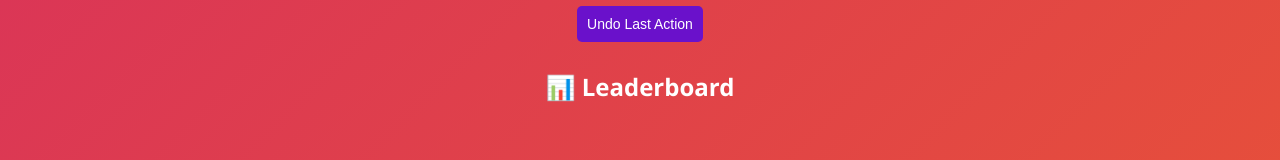
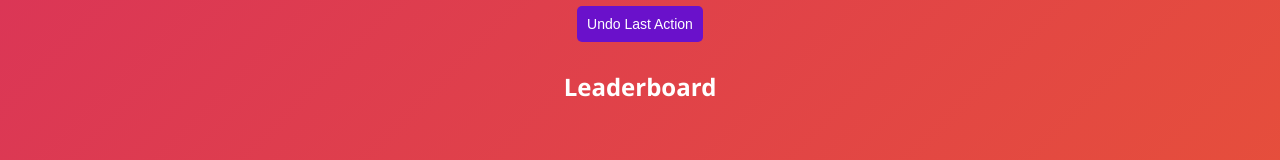
Before and after one commit to bacusmoa/scoreboard, a plain HTML site: page index.html in a window 1280 px wide. Shown: the part 264-424 px from the top of the page. Drawn offline with Linux system fonts and the light colour scheme.

Commit message:
Update index.html

```diff
--- a/index.html
+++ b/index.html
@@ -97,7 +97,7 @@
     <button onclick="undoLastAction()">Undo Last Action</button>
   </div>
 
-  <h2>📊 Leaderboard</h2>
+  <h2>Leaderboard</h2>
   <div id="scoreboard"></div>
 
   <script>
```
